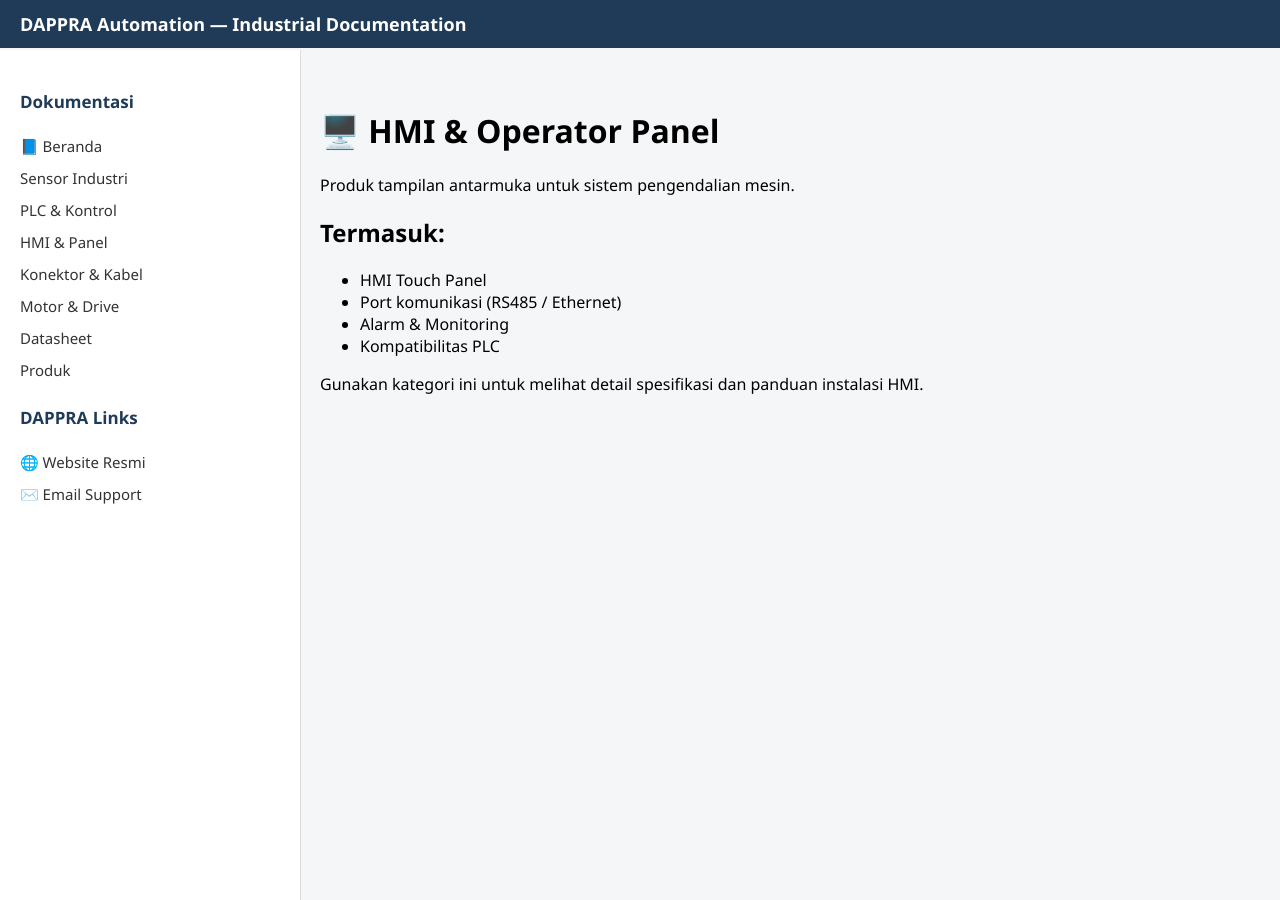
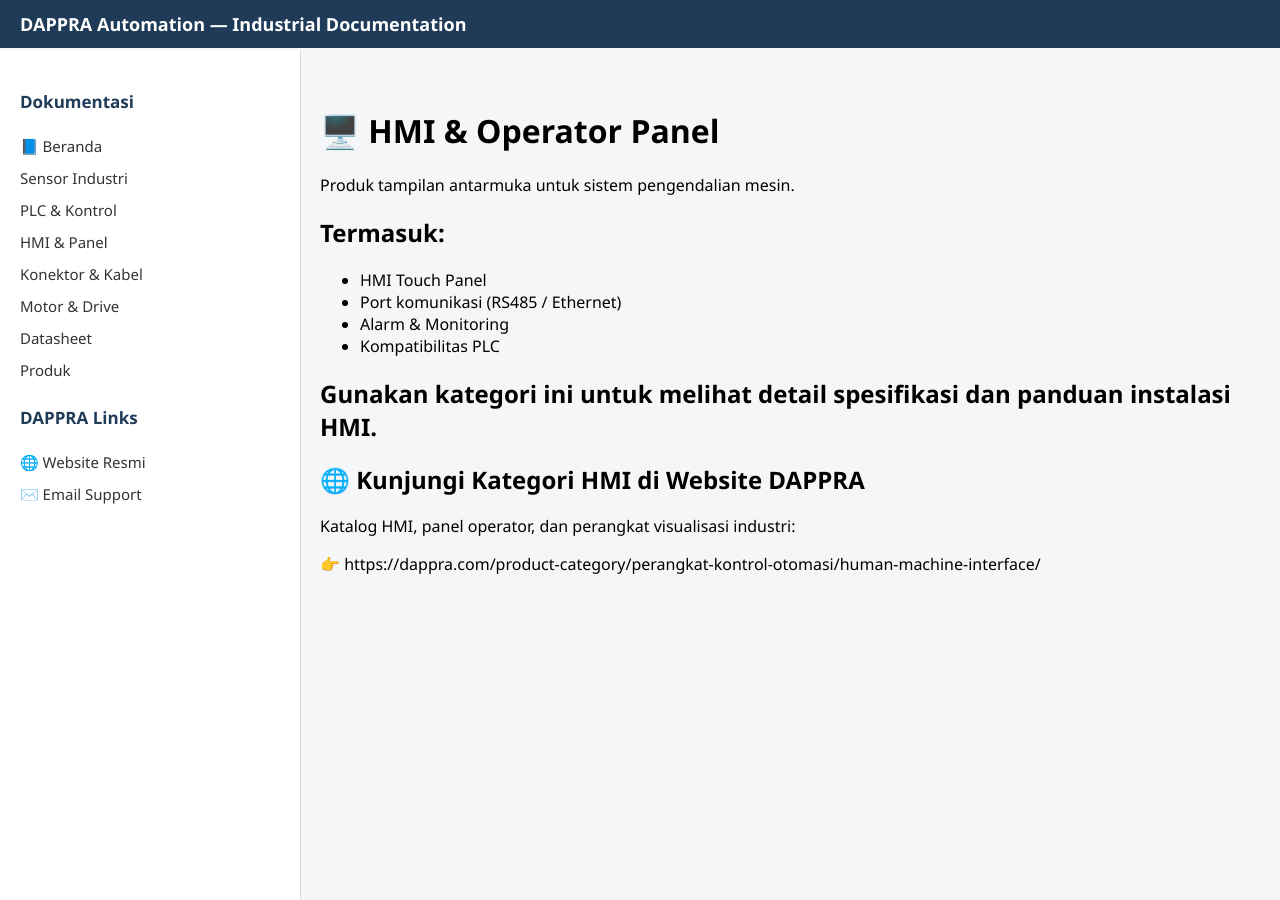
Before and after one commit to dappra-automation/automation-products, a Jekyll site: the page built from docs/hmi/index.md, in a window 1280 px wide. Built offline with Jekyll 4.4.1, drawn with Linux system fonts in a browser that asks for light colours.

Commit message:
Update index.md

```diff
--- a/docs/hmi/index.md
+++ b/docs/hmi/index.md
@@ -13,3 +13,9 @@ Produk tampilan antarmuka untuk sistem pengendalian mesin.
 - Kompatibilitas PLC
 
 Gunakan kategori ini untuk melihat detail spesifikasi dan panduan instalasi HMI.
+---
+
+## 🌐 Kunjungi Kategori HMI di Website DAPPRA
+Katalog HMI, panel operator, dan perangkat visualisasi industri:
+
+👉 https://dappra.com/product-category/perangkat-kontrol-otomasi/human-machine-interface/
```
